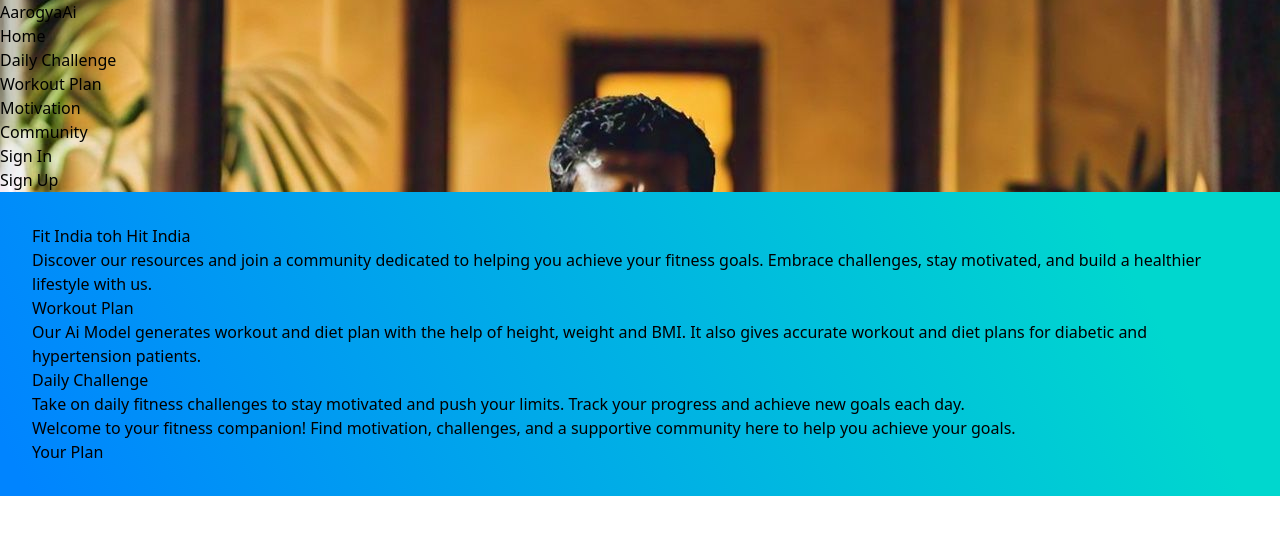
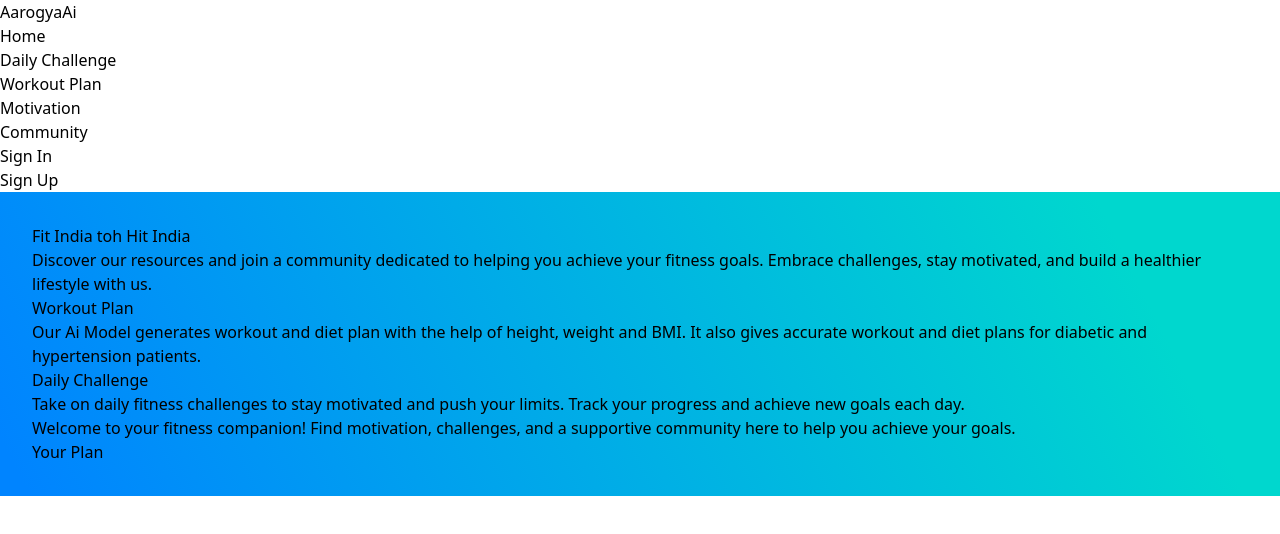
Before and after one commit to Saravjeet0806/aarogya_smart, a React (Vite) app: page / in a window 1280 px wide. Shown: the top 534 px of the page. Built offline with nearby package versions, Linux system fonts and the light colour scheme; no server answers.

Commit message:
removed background color

```diff
--- a/src/App.jsx
+++ b/src/App.jsx
@@ -11,7 +11,6 @@ import Login from './components/Login';
 import SignUp from './components/SignUp';
 import { useAuthState } from 'react-firebase-hooks/auth';
 import { auth } from './firebase';
-import Img from './assets/images/yogaman2.jpg'
 
 function App() {
   const [user, loading] = useAuthState(auth);
@@ -21,18 +20,9 @@ function App() {
   }
 
   return (
-    <div
-      className="relative min-h-screen"
-      style={{
-        backgroundImage: `url(${Img})`,
-        backgroundSize: 'cover',
-        backgroundPosition: 'center',
-        backgroundRepeat: 'no-repeat',
-        backgroundAttachment: 'fixed',
-      }}
-    >
+    <div className="relative min-h-screen">
       {/* Background Color Overlay */}
-      <div className="absolute inset-0 bg-[#292905] opacity-70"></div>
+      <div className="absolute inset-0 bg-[#ffffff] opacity-70"></div>
 
       <Router>
         <div className="relative z-10">
```
